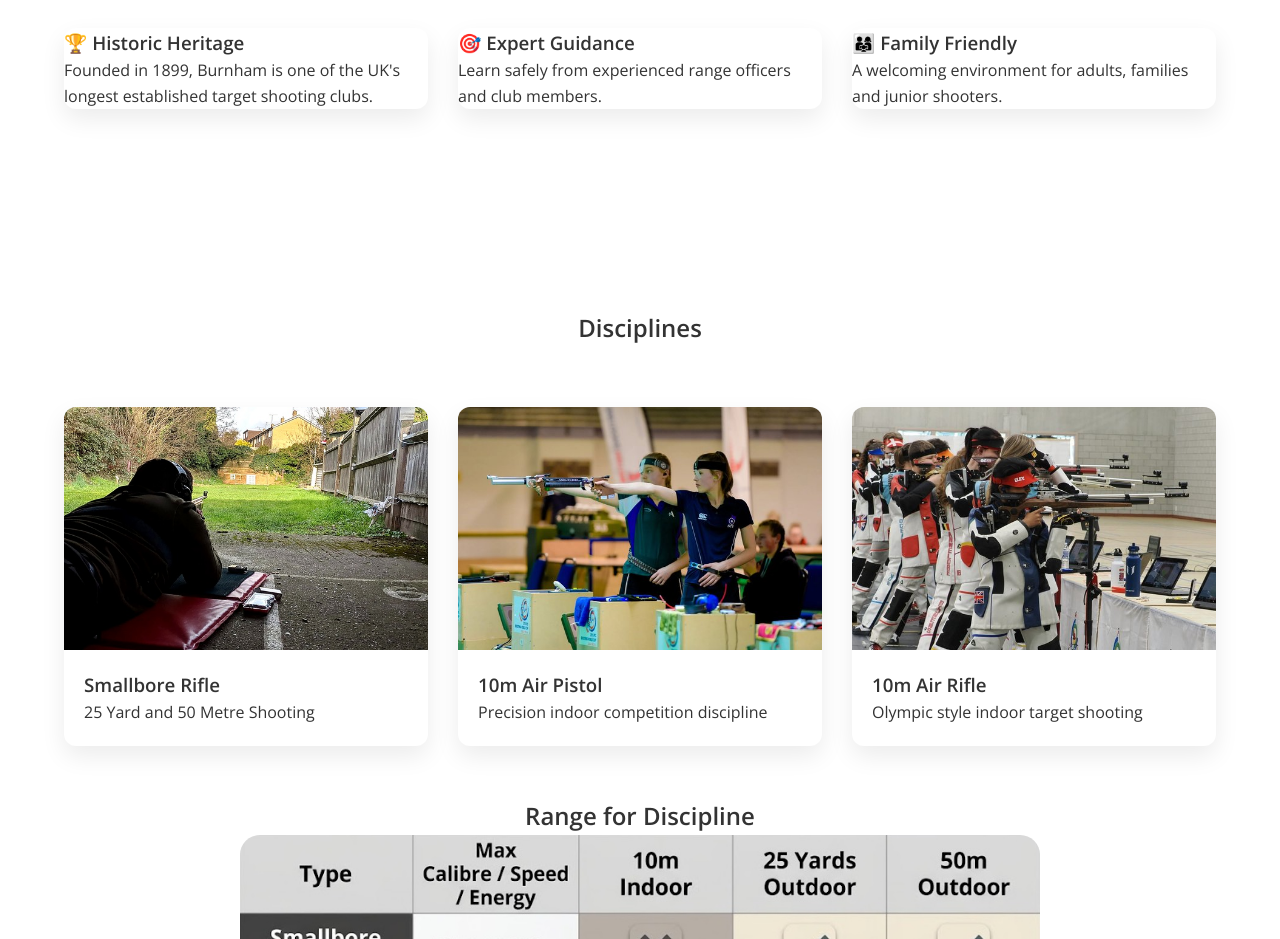
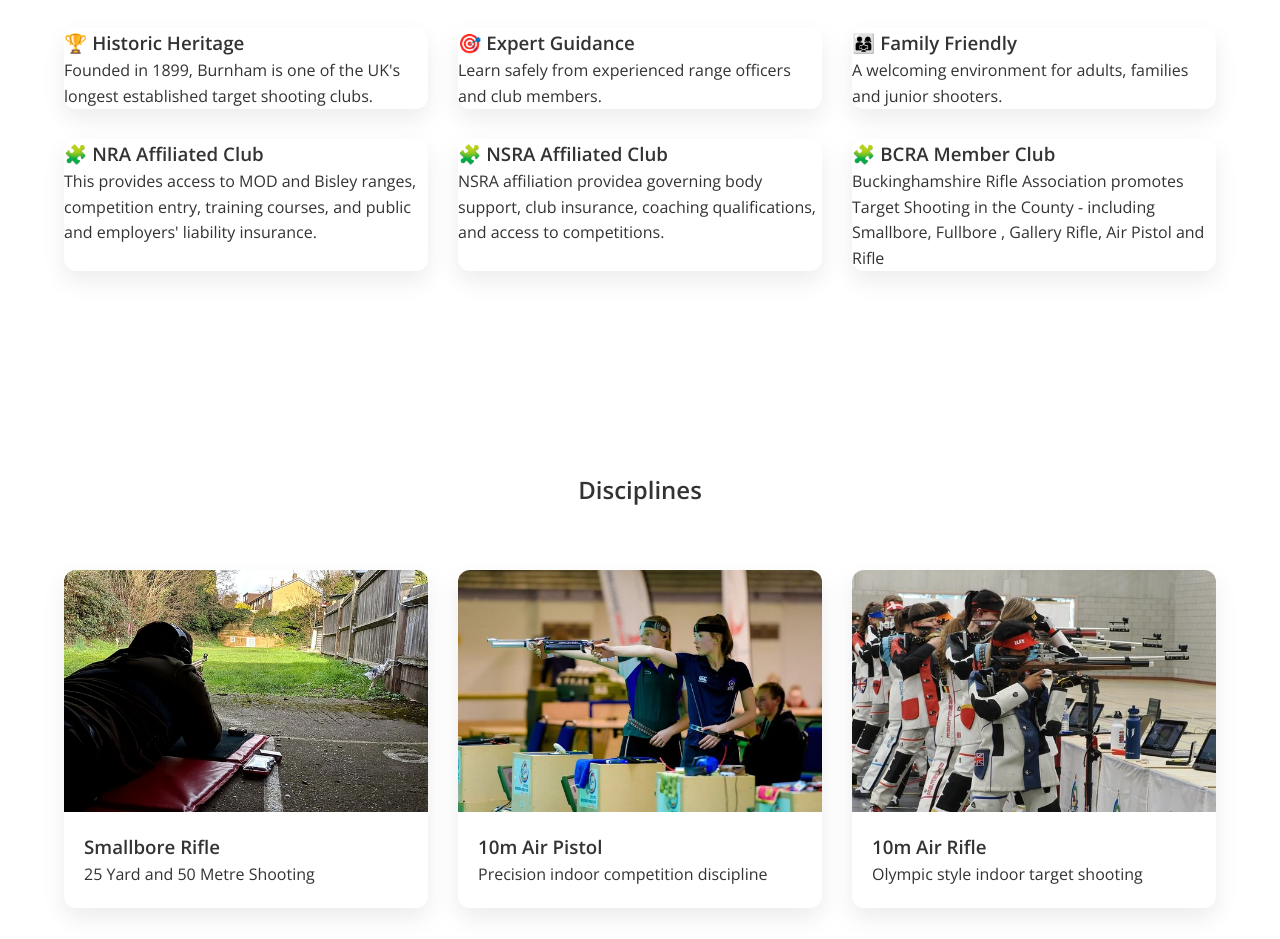
Before and after one commit to suprasgit/BTSC-Web, a website: page index.html in a window 1280 px wide. Shown: the part 1180-2119 px from the top of the page. Drawn offline with nearby package versions, Linux system fonts and the light colour scheme; some packages are replaced by stand-ins of ours.

Commit message:
Update index.html

```diff
--- a/index.html
+++ b/index.html
@@ -174,6 +174,27 @@ void init();
                 <p>
                     A welcoming environment for adults, families and
                     junior shooters.
+                </p>
+            </div>
+
+            <div class="card">
+                <h3>&#x1F9E9; NRA Affiliated Club</h3>
+                <p>
+                    This provides access to MOD and Bisley ranges, competition entry, training courses, and public and employers' liability insurance.
+                </p>
+            </div>
+
+            <div class="card">
+                <h3>&#x1F9E9; NSRA Affiliated Club</h3>
+                <p>
+                     NSRA affiliation providea governing body support, club insurance, coaching qualifications, and access to competitions.
+                </p>
+            </div>
+
+            <div class="card">
+                <h3>&#x1F9E9; BCRA Member Club</h3>
+                <p>
+                    Buckinghamshire Rifle Association promotes Target Shooting in the County - including Smallbore, Fullbore , Gallery Rifle, Air Pistol and Rifle
                 </p>
             </div>
 
```
